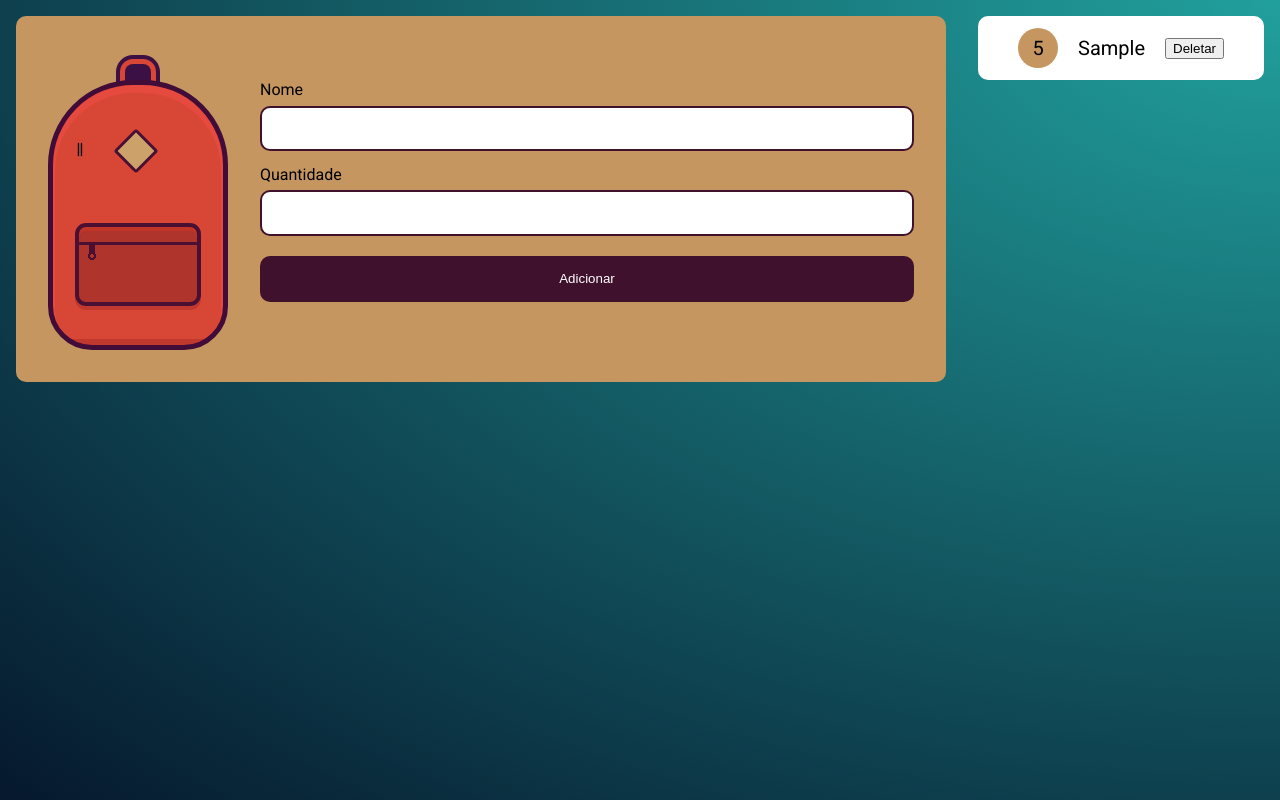
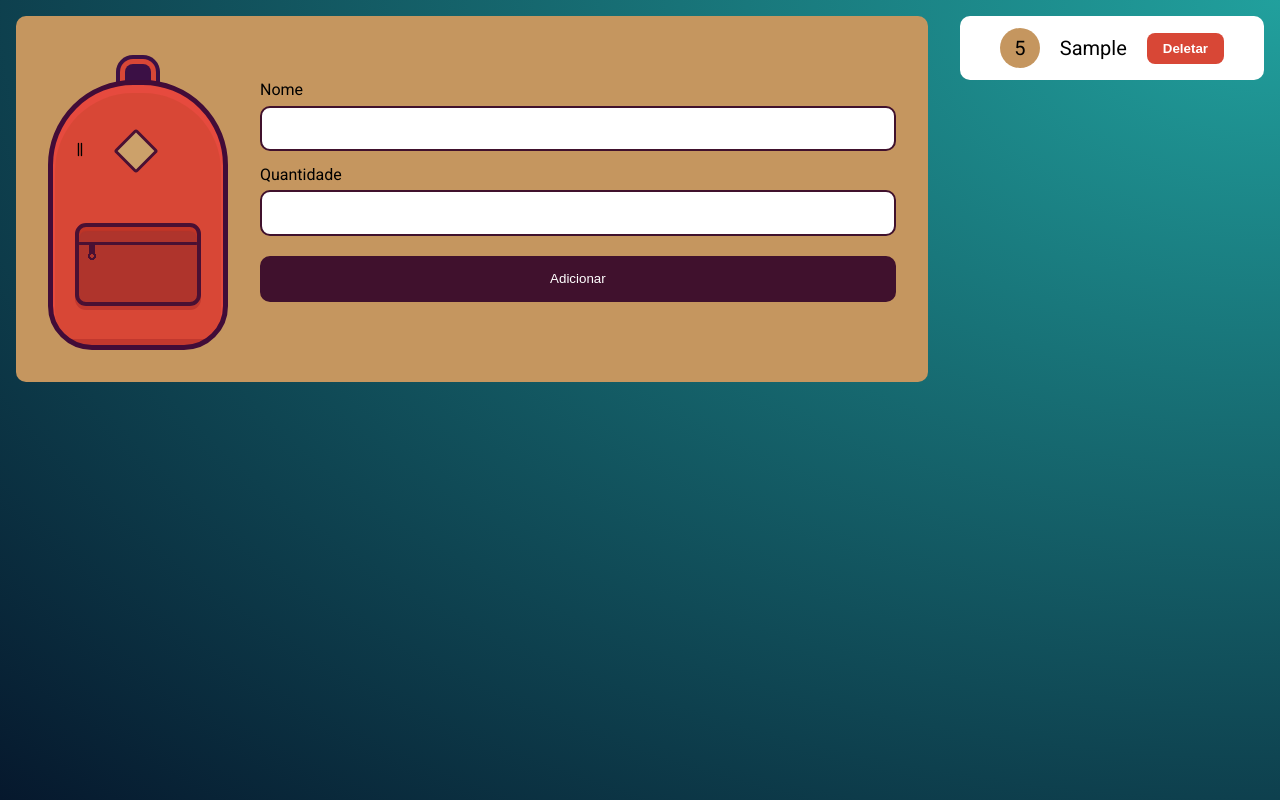
Before and after one commit to wagnermarques00/Alura-Javascript, a plain HTML site: page JavaScript for the Web - Storing Data in the Browser/index.html in a window 1280 px wide. Both pictures are taken after typing "Sample", "5" into the empty fields and a click on the input "Adicionar". Drawn offline with Linux system fonts and the light colour scheme.

Commit message:
Storing data in the browser - 05/05
Styling delete Button

```diff
--- a/JavaScript for the Web - Storing Data in the Browser/css/components/_list.scss
+++ b/JavaScript for the Web - Storing Data in the Browser/css/components/_list.scss
@@ -33,5 +33,15 @@
 
 			font-weight: 400;
 		}
+
+		.list__item__button-delete {
+			background-color: $color-red-1;
+			border: none;
+			border-radius: 0.5rem;
+			padding: 0.5rem 1rem;
+
+			color: $color-white;
+			font-weight: 600;
+		}
 	}
 }
--- a/JavaScript for the Web - Storing Data in the Browser/js/main.js
+++ b/JavaScript for the Web - Storing Data in the Browser/js/main.js
@@ -44,10 +44,9 @@ function createElement(item) {
 	const itemQuantity = document.createElement("strong");
 	itemQuantity.innerHTML = item.quantity;
 	itemQuantity.dataset.id = item.id;
+
 	newItem.appendChild(itemQuantity);
-
 	newItem.innerHTML += item.name;
-
 	newItem.appendChild(deleteButton(item.id));
 
 	list.appendChild(newItem);
@@ -60,6 +59,7 @@ function updateElement(item) {
 function deleteButton(id) {
 	const elementButton = document.createElement("button");
 	elementButton.innerText = "Deletar";
+	elementButton.classList.add("list__item__button-delete");
 
 	elementButton.addEventListener("click", function () {
 		deleteElement(this.parentNode, id);
```
Also changed, not shown: JavaScript for the Web - Storing Data in the Browser/css/style.css, 1 other file.
